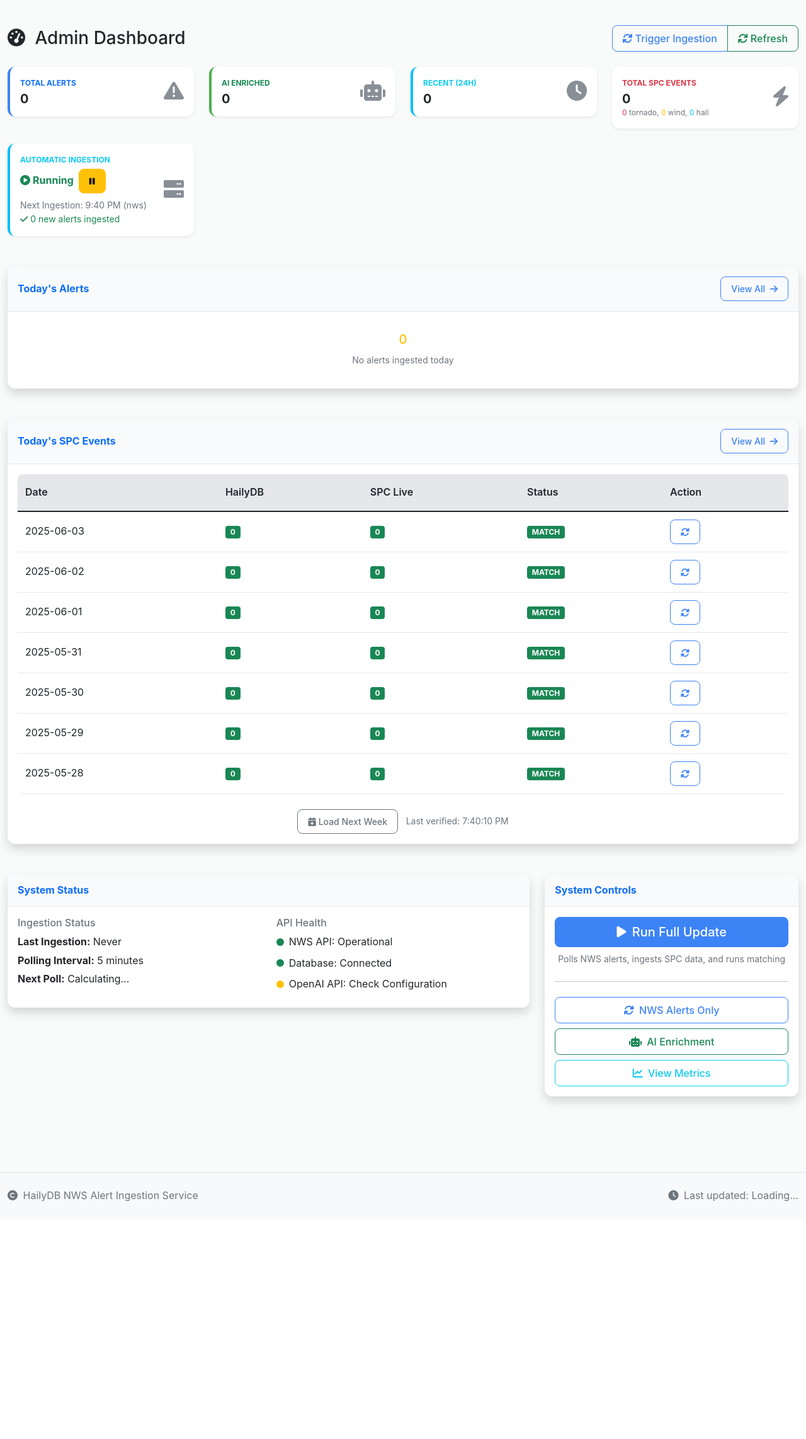
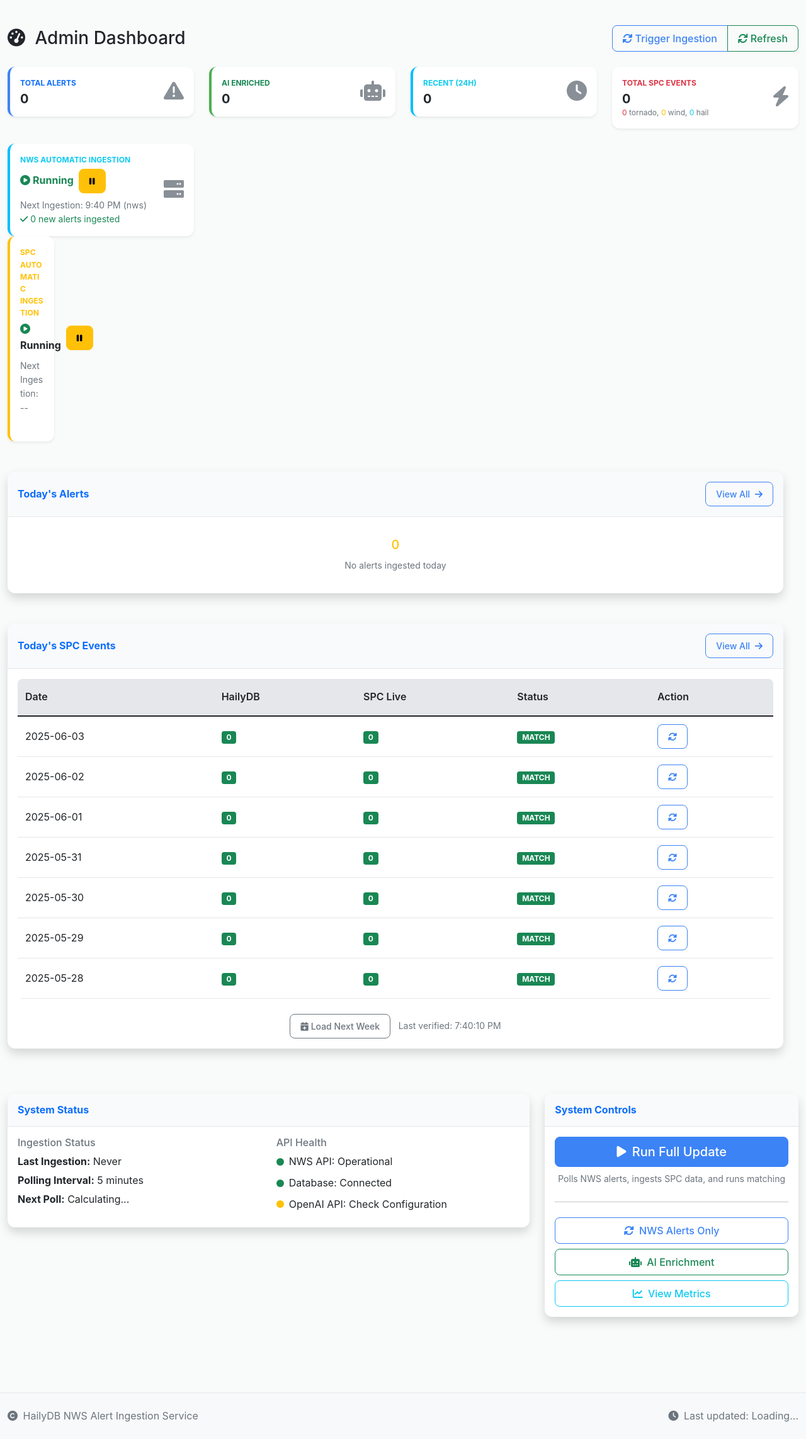
Before and after one commit to CMDVA/HailyDB, a Flask app: page /internal/dashboard in a window 1280 px wide. Shown: the part 58-2343 px from the top of the page at 63% size. Before the commit the page ends 1966 px from the top, so only its background shows below. Run offline with Flask 3, Linux system fonts and the light colour scheme; data comes from the database, SQL or seed files in the repository; data that the repository does not hold is empty.

Commit message:
Add automatic SPC data ingestion and restyle the data load buttons
Implements automatic SPC data ingestion, mirrors NWS scheduler functionality, and styles the data load buttons in `dashboard.js` and `dashboard.html`.

Replit-Commit-Author: Agent
Replit-Commit-Session-Id: 466c085c-6797-4c9b-b98e-a7caa79d100d
Replit-Commit-Screenshot-Url: https://storage.googleapis.com/screenshot-production-us-central1/b39f3a59-cba9-411d-a929-796ce937d19e/eb66fdb4-5c1c-41a8-a857-559d14c3aef7.jpg

```diff
--- a/static/dashboard.js
+++ b/static/dashboard.js
@@ -146,6 +146,9 @@ function updateStatusIndicator() {
                     }, 10000);
                 }
             }
+
+            // Update SPC scheduler status (same as NWS since they run together)
+            updateSPCSchedulerStatus(scheduler);
         })
         .catch(error => {
             console.error('Error fetching scheduler status:', error);
@@ -155,6 +158,12 @@ function updateStatusIndicator() {
             }
             if (countdownDiv) countdownDiv.style.display = 'none';
             if (progressDiv) progressDiv.style.display = 'none';
+
+            // Update SPC scheduler to unknown state
+            const spcStatusElement = document.getElementById('spc-scheduler-status');
+            if (spcStatusElement) {
+                spcStatusElement.innerHTML = '<i class="fas fa-exclamation-circle me-1"></i>Unknown';
+            }
         });
 }
 
@@ -468,6 +477,45 @@ function changePage(page) {
 
     // Update stored current page
     window.dashboardAlertsData.currentPage = page;
+}
+
+// SPC Scheduler Functions
+function onPlaySPCScheduler() {
+    // Since SPC ingestion is part of the autonomous scheduler, we just start the main scheduler
+    onPlayScheduler();
+}
+
+function onPauseSPCScheduler() {
+    // Since SPC ingestion is part of the autonomous scheduler, we just stop the main scheduler
+    onPauseScheduler();
+}
+
+// Update SPC scheduler status based on main scheduler status
+function updateSPCSchedulerStatus(status) {
+    const spcStatusElement = document.getElementById('spc-scheduler-status');
+    const spcPlayBtn = document.getElementById('spc-scheduler-play-btn');
+    const spcPauseBtn = document.getElementById('spc-scheduler-pause-btn');
+    const spcCountdownDiv = document.getElementById('spc-next-ingestion-countdown');
+
+    if (!spcStatusElement) return;
+
+    if (status.running) {
+        spcStatusElement.innerHTML = '<i class="fas fa-play-circle me-1 text-success"></i>Running';
+        spcPlayBtn.style.display = 'none';
+        spcPauseBtn.style.display = 'inline-block';
+        spcCountdownDiv.style.display = 'block';
+
+        // Update SPC countdown timer (same as NWS since they run together)
+        const spcCountdownTimer = document.getElementById('spc-countdown-timer');
+        if (spcCountdownTimer && status.next_nws_poll) {
+            spcCountdownTimer.textContent = status.next_nws_poll;
+        }
+    } else {
+        spcStatusElement.innerHTML = '<i class="fas fa-stop-circle me-1"></i>Stopped';
+        spcPlayBtn.style.display = 'inline-block';
+        spcPauseBtn.style.display = 'none';
+        spcCountdownDiv.style.display = 'none';
+    }
 }
 
 // Load SPC verification data (initial load only)
--- a/templates/dashboard.html
+++ b/templates/dashboard.html
@@ -122,7 +122,7 @@
                 <div class="row no-gutters align-items-center">
                     <div class="col mr-2">
                         <div class="text-xs font-weight-bold text-info text-uppercase mb-1">
-                            Automatic Ingestion
+                            NWS Automatic Ingestion
                         </div>
                         <div class="d-flex flex-column">
                             <div class="d-flex align-items-center mb-2">
@@ -152,6 +152,47 @@
                     </div>
                     <div class="col-auto">
                         <i class="fas fa-server fa-2x text-gray-300"></i>
+                    </div>
+                </div>
+            </div>
+        </div>
+    <!-- SPC Automatic Ingestion Card -->
+    <div class="col-xl-3 col-md-6 mb-4">
+        <div class="card stats-card border-left-warning">
+            <div class="card-body">
+                <div class="row no-gutters align-items-center">
+                    <div class="col mr-2">
+                        <div class="text-xs font-weight-bold text-warning text-uppercase mb-1">
+                            SPC Automatic Ingestion
+                        </div>
+                        <div class="d-flex flex-column">
+                            <div class="d-flex align-items-center mb-2">
+                                <span id="spc-scheduler-status" class="me-2 font-weight-bold">
+                                    <i class="fas fa-stop-circle me-1"></i>Stopped
+                                </span>
+                                <button id="spc-scheduler-play-btn" class="btn btn-sm btn-success me-1" onclick="onPlaySPCScheduler()" title="Start automatic SPC ingestion">
+                                    <i class="fas fa-play"></i>
+                                </button>
+                                <button id="spc-scheduler-pause-btn" class="btn btn-sm btn-warning" onclick="onPauseSPCScheduler()" style="display: none;" title="Stop automatic SPC ingestion">
+                                    <i class="fas fa-pause"></i>
+                                </button>
+                            </div>
+                            <div id="spc-ingestion-progress" class="small text-muted" style="display: none;">
+                                <div id="spc-progress-text">Initializing...</div>
+                                <div class="progress mt-1" style="height: 4px;">
+                                    <div id="spc-progress-bar" class="progress-bar progress-bar-striped progress-bar-animated bg-warning" style="width: 0%"></div>
+                                </div>
+                            </div>
+                            <div id="spc-next-ingestion-countdown" class="small text-muted" style="display: none;">
+                                Next Ingestion: <span id="spc-countdown-timer">--</span>
+                            </div>
+                            <div id="spc-last-ingestion-result" class="small" style="display: none;">
+                                <span id="spc-result-text"></span>
+                            </div>
+                        </div>
+                    </div>
+                    <div class="col-auto">
+                        <i class="fas fa-cloud-bolt fa-2x text-gray-300"></i>
                     </div>
                 </div>
             </div>
```
Also changed, not shown: attached_assets/Screenshot 2025-06-03 at 17.31.46.png (added), attached_assets/targeted_element_1748986383873.png (added).
